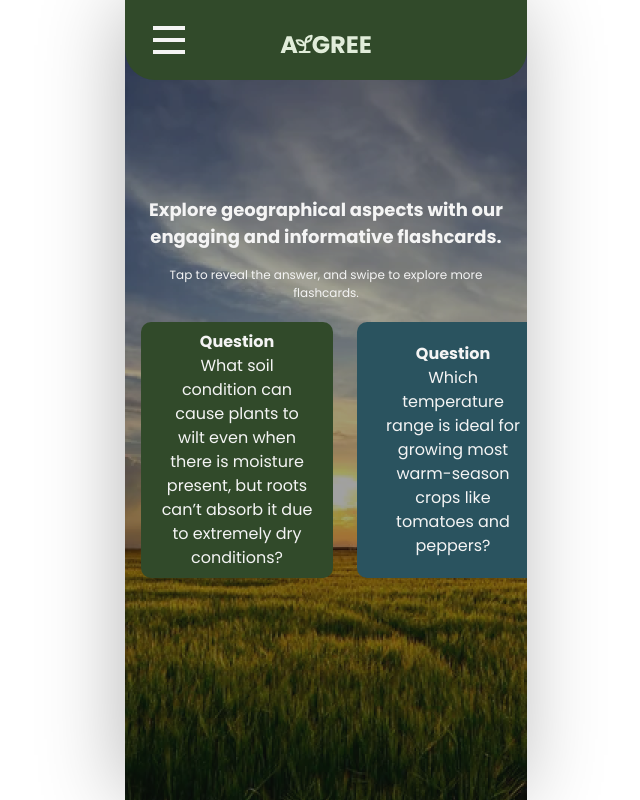
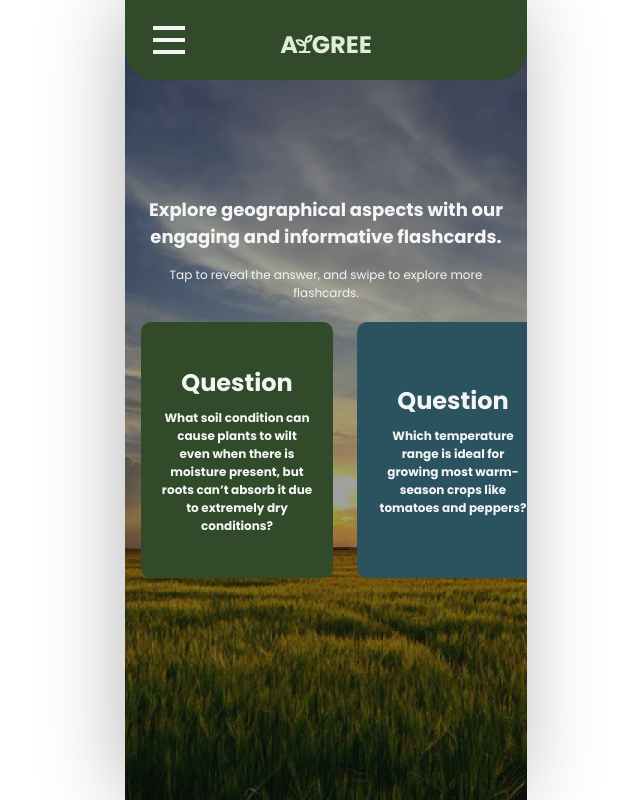
Before and after one commit to hacky-nasa/hacky, a Next.js app: page /qna in a window 1280 px wide. Shown: the whole page, without its empty margins (314-954 px from the left). Built offline with nearby package versions, Linux system fonts and the light colour scheme.

Commit message:
update: text qna and role type

```diff
--- a/src/components/elements/card/ChatCard.tsx
+++ b/src/components/elements/card/ChatCard.tsx
@@ -4,7 +4,7 @@ import remarkBreaks from 'remark-breaks'
 import remarkGfm from 'remark-gfm'
 
 interface ChatCardProps {
-  role: string
+  role: 'user' | 'assistant'
   text: string
 }
 
--- a/src/components/elements/card/FlashCard.tsx
+++ b/src/components/elements/card/FlashCard.tsx
@@ -29,9 +29,8 @@ const FlashCard: React.FC<FlashCardProps> = ({ type, question, answer }) => {
           ease: [0.43, 0.13, 0.23, 0.96],
         }}
       >
-        {/* Front (Question) */}
         <div
-          className={`absolute w-full h-full p-5 rounded-[10px] flex flex-col justify-center items-center text-center backface-hidden ${
+          className={`absolute w-full h-full p-5 rounded-[10px] flex flex-col justify-center items-center text-center backface-hidden gap-2 ${
             type === 1
               ? 'bg-primary-green text-white'
               : 'bg-primary-dark-blue text-white'
@@ -40,24 +39,23 @@ const FlashCard: React.FC<FlashCardProps> = ({ type, question, answer }) => {
             backfaceVisibility: 'hidden',
           }}
         >
-          <p className="text-lg font-bold">Question</p>
-          <p className="text-base">{question}</p>
+          <p className="text-main-header">Question</p>
+          <p className="text-body-bold">{question}</p>
         </div>
 
-        {/* Back (Answer) */}
         <div
-          className={`absolute w-full h-full p-5 rounded-[10px] flex flex-col justify-center items-center text-center backface-hidden ${
+          className={`absolute w-full h-full p-5 rounded-[10px] flex flex-col justify-center items-center text-center backface-hidden gap-2 ${
             type === 1
               ? 'bg-primary-light-green text-primary-green'
               : 'bg-primary-light-blue text-primary-green'
           }`}
           style={{
             backfaceVisibility: 'hidden',
-            transform: 'rotateY(180deg)', // This keeps the back rotated 180° behind the front
+            transform: 'rotateY(180deg)',
           }}
         >
-          <p className="text-lg font-bold">Answer</p>
-          <p className="text-base">{answer}</p>
+          <p className="text-main-header">Answer</p>
+          <p className="text-body-bold">{answer}</p>
         </div>
       </motion.div>
     </motion.button>
--- a/src/modules/ChatModule/index.tsx
+++ b/src/modules/ChatModule/index.tsx
@@ -4,16 +4,21 @@ import React, { useState } from 'react'
 import ChatCard from '@/components/elements/card/ChatCard'
 import SendIcon from '../../../public/assets/icons/SendIcon'
 
+interface MessageProps {
+  role: 'user' | 'assistant';
+  text: string;
+}
+
 const ChatModule = () => {
   const [input, setInput] = useState('')
-  const [messages, setMessages] = useState([
+  const [messages, setMessages] = useState<MessageProps[]>([
     { role: 'assistant', text: 'Hello! How can I assist you today?' },
   ])
 
   const handleSendMessage = () => {
     if (input.trim() === '') return
 
-    const newMessage = { role: 'user', text: input }
+    const newMessage: MessageProps = { role: 'user', text: input }
     setMessages((prevMessages) => [...prevMessages, newMessage])
     setInput('')
   }
```
